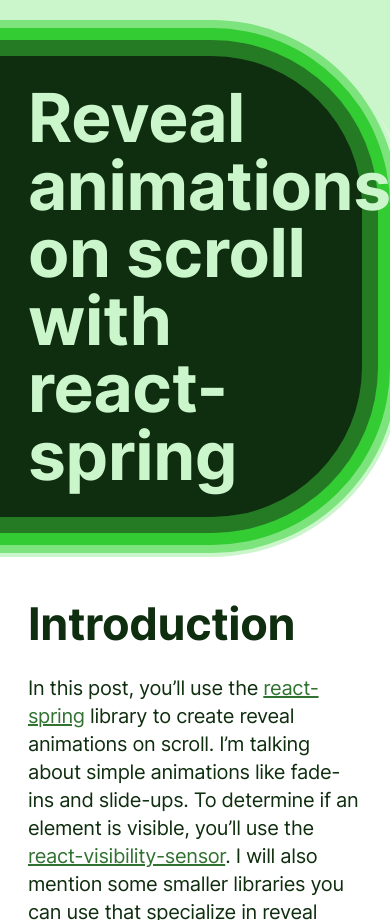
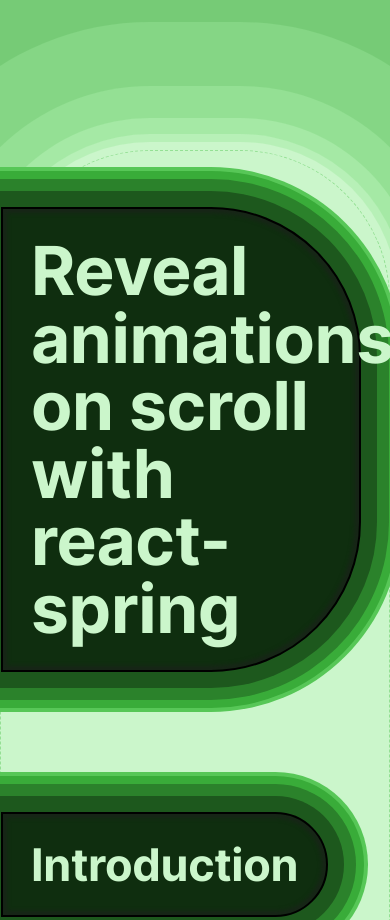
Before and after one commit to MarkosKon/checking-typefaces, a Gatsby site: page /english-tech-post in a window 390 px wide. Shown: the top 920 px of the page. Built offline with nearby package versions, Linux system fonts and the light colour scheme; Gatsby itself is replaced by a stand-in of ours.

Commit message:
Box shadow experiments.

```diff
--- a/src/pages/english-tech-post.jsx
+++ b/src/pages/english-tech-post.jsx
@@ -2,8 +2,8 @@
 
 export default () => (
   <main>
-    <h1>Reveal animations on scroll with react-spring</h1>
-    <h2>Introduction</h2>
+    <h1 className="fancy">Reveal animations on scroll with react-spring</h1>
+    <h2 className="fancy">Introduction</h2>
     <p>
       In this post, you’ll use the{" "}
       <a href="https://github.com/react-spring/react-spring">react-spring</a>{" "}
@@ -18,7 +18,7 @@
       a solution with <code>react-visibility-sensor</code> and <abbr>CSS</abbr>{" "}
       transitions.
     </p>
-    <h2>Project Setup</h2>
+    <h2 className="fancy">Project Setup</h2>
     <p>
       Check this{" "}
       <a href="https://github.com/MarkosKon/react-spring-scroll">GitHub repo</a>{" "}
@@ -70,7 +70,7 @@
         <VisibilitySensor>
             {({ isVisible }) => (
             <Spring delay={300} to={{ opacity: isVisible ? 1 : 0 }}>
-                {({ opacity }) => <h2 style={{ ...h2Styles, opacity }}>Hello</h2>}
+                {({ opacity }) => <h2 className="fancy" style={{ ...h2Styles, opacity }}>Hello</h2>}
             </Spring>
             )}
         </VisibilitySensor>
--- a/src/pages/greek-polytonic-text.jsx
+++ b/src/pages/greek-polytonic-text.jsx
@@ -9,9 +9,9 @@
 
 export default () => (
   <main>
-    <h1>Greek polytonic text</h1>
+    <h1 className="fancy">Greek polytonic text</h1>
     <h2
-      className="small-caps"
+      className="fancy small-caps"
       style={{ fontSize: "1.5em", fontWeight: "normal" }}
     >
       ΤΑ ΠΑΛΑΙΑ ΤΩΝ ΛΑΚΕΔΑΙΜΟΝΙΩΝ ΕΠΙΤΗΔΕΥΜΑΤΑ
--- a/src/pages/index.jsx
+++ b/src/pages/index.jsx
@@ -3,7 +3,7 @@
 
 export default () => (
   <main>
-    <h1>Orbs, stars, and twilights</h1>
+    <h1 className="fancy">Orbs, stars, and twilights</h1>
     <ul>
       <li>
         <Link to="/english-tech-post/">English tech post</Link>
@@ -37,7 +37,7 @@
       <sub>2</sub> of an immense dark sphere, whose upper half was strewn with
       silver. The efficient office for ligature testing.
     </p>
-    <h2>Velocity</h2>
+    <h2 className="fancy">Velocity</h2>
     <p>
       As I went on, still gaining velocity, the palpitation of night and day
       merged into one continuous greyness; the sky took on a wonderful deepness
@@ -86,7 +86,7 @@
         education.
       </li>
     </ol>
-    <h2>Tabular data</h2>
+    <h2 className="fancy">Tabular data</h2>
     <div id="table-wrapper">
       <table>
         <caption>
--- a/src/pages/phonetic-example.jsx
+++ b/src/pages/phonetic-example.jsx
@@ -3,13 +3,13 @@
 export default () => (
   <>
     <main>
-      <h1>Phonetic example</h1>
+      <h1 className="fancy">Phonetic example</h1>
       <p>
         <a href="https://en.wikipedia.org/wiki/Help:IPA">
           https://en.wikipedia.org/wiki/Help:IPA
         </a>
       </p>
-      <h2>Brackets</h2>
+      <h2 className="fancy">Brackets</h2>
       <p>
         Two types of brackets are commonly used to enclose transcriptions in the
         IPA:
--- a/src/pages/variable-fonts.jsx
+++ b/src/pages/variable-fonts.jsx
@@ -8,7 +8,7 @@
   return (
     <div>
       <main>
-        <h1 style={{ fontSize: `${headingSize}px`, fontWeight: headingWeight }}>
+        <h1 className="fancy" style={{ fontSize: `${headingSize}px`, fontWeight: headingWeight }}>
           <em>Variable</em> fonts example
         </h1>
         <div
--- a/src/styles/main.css
+++ b/src/styles/main.css
@@ -5,11 +5,12 @@
   font-family: "Inter Variable", sans-serif;
   font-size: 20px;
   --bg: hsl(120, 70%, 88%);
+  --bg-dark: hsl(120, 30%, 48%);
   --text: hsl(120, 50%, 12%);
   --muted: hsl(120, 50%, 75%);
-  --code: hsl(120, 54%, 93%);
+  --code: hsl(120, 65%, 90%);
   --accent: hsl(120, 40%, 32%);
-  background-color: var(--bg);
+  background-color: var(--bg-dark);
   color: var(--text);
   /* See https://rsms.me/inter/dynmetrics/ */
   letter-spacing: -0.017em;
@@ -29,16 +30,20 @@
 }
 body {
   margin: 0;
-  padding: 0;
+  padding: 150px 0 600px;
 }
 main {
   max-width: var(--max-width);
   margin: 0 auto calc(var(--rhythm) * 4);
   padding: 0 var(--rhythm) var(--rhythm);
-  background-color: white;
   border-top-right-radius: 150px;
-  box-shadow: 0 0 0 8px hsl(120, 70%, 96%), 0 0 0 16px hsl(120, 70%, 92%),
-    0 0 0 24px hsl(120, 70%, 88%);
+  border-top-left-radius: 150px;
+  border: 1px dashed hsl(120, 55%, 73%);
+  background-color: var(--bg);
+  box-shadow: 0 0 0 8px hsl(120, 70%, 88%), 0 0 0 16px hsl(120, 65%, 83%),
+    0 0 0 32px hsl(120, 60%, 78%), 0 0 0 64px hsl(120, 55%, 73%),
+    0 0 0 128px hsl(120, 50%, 68%), 0 0 0 256px hsl(120, 45%, 63%),
+    0 0 0 512px hsl(120, 40%, 58%);
 }
 p,
 .body-text {
@@ -57,8 +62,19 @@
   letter-spacing: -0.021em;
 }
 a {
+  text-decoration: none;
+  border-bottom: 1px dashed var(--accent);
   color: var(--accent);
-  outline-color: var(--accent);
+  outline-color: var(--text);
+}
+a:hover {
+  color: var(--text);
+}
+a:focus {
+  border-bottom: none;
+  outline-style: dashed;
+  outline-width: 2px;
+  outline-offset: 2px;
 }
 p.intro,
 em,
@@ -81,28 +97,50 @@
   font-weight: 700;
   margin: calc(var(--rhythm) * 2) 0 var(--rhythm);
 }
-h1 {
-  font-size: 3.375em;
+.fancy {
   padding: var(--rhythm);
   background-color: var(--text);
   color: var(--bg);
   border-top-right-radius: 150px;
   border-bottom-right-radius: 150px;
+  border: 2px solid black;
   --shift: calc((110vw - var(--max-width)) / -2);
   padding-left: calc(var(--shift) * -1);
   margin-left: var(--shift);
+  margin-right: -150px;
   margin-bottom: calc(var(--rhythm) * 3);
-  box-shadow: 0 0 0 16px hsl(120, 55%, 31%), 0 0 0 28px hsl(120, 60%, 50%),
-    0 0 0 36px hsl(120, 65%, 69%), 0 0 0 40px hsl(120, 70%, 88%);
+  /* margin-top: 0; */
+  padding-right: 150px;
+  box-shadow: inset 0 0 4px 4px hsl(120, 22%, 12%),
+    0 0 0 16px hsl(120, 50%, 23%), 0 0 0 28px hsl(120, 50%, 34%),
+    0 0 0 36px hsl(120, 50%, 45%), 0 0 0 40px hsl(120, 50%, 56%);
+  /* 0 0 0 44px hsl(120, 60%, 72%), 0 0 0 46px hsl(120, 70%, 88%); */
+}
+h1.fancy {
+  font-size: 3.375em;
+  --shift: calc((95vw - var(--max-width)) / -2);
 }
 @media screen and (max-width: 672px) {
-  h1 {
+  .fancy {
     padding-left: var(--rhythm);
     margin-left: calc(var(--rhythm) * -1);
   }
 }
+@media screen and (max-width: 930px) {
+  .fancy {
+    /* padding-right: 0; */
+    padding-right: var(--rhythm);
+    margin-right: 0;
+  }
+}
 h2 {
   font-size: 2.25em;
+  display: inline-block;
+  padding-bottom: calc(var(--rhythm) / 8);
+  /* box-shadow: 0 4px 0 0 hsl(120, 50%, 23%); */
+  box-shadow: 0 1px 0 0 hsl(120, 50%, 23%), 0 2px 0 0 hsl(120, 50%, 34%),
+    0 3px 0 0 hsl(120, 50%, 45%), 0 5px 0 0 hsl(120, 50%, 56%),
+    0 8px 0 0 hsl(120, 60%, 72%);
 }
 h3 {
   font-size: 1.5em;
```
Also changed, not shown: src/pages/greek-tech-post.jsx (+4 -4 lines).
